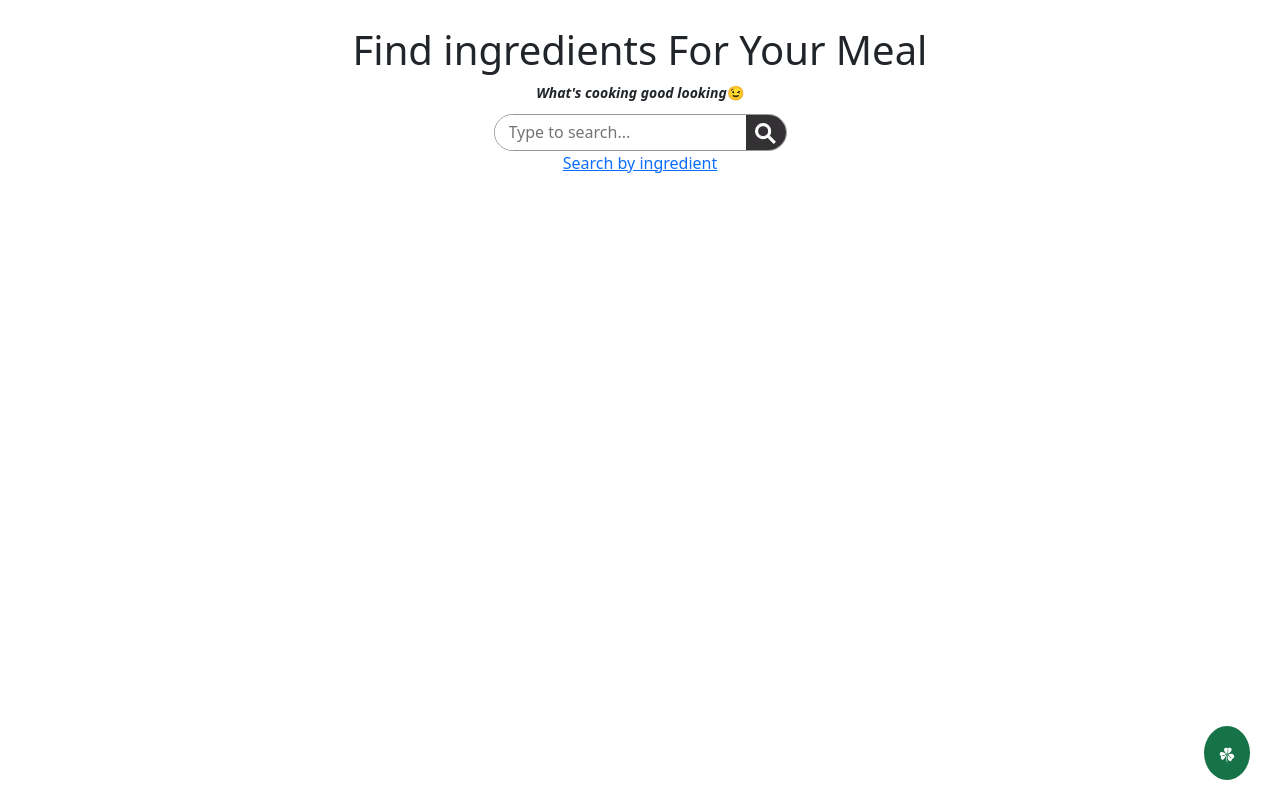
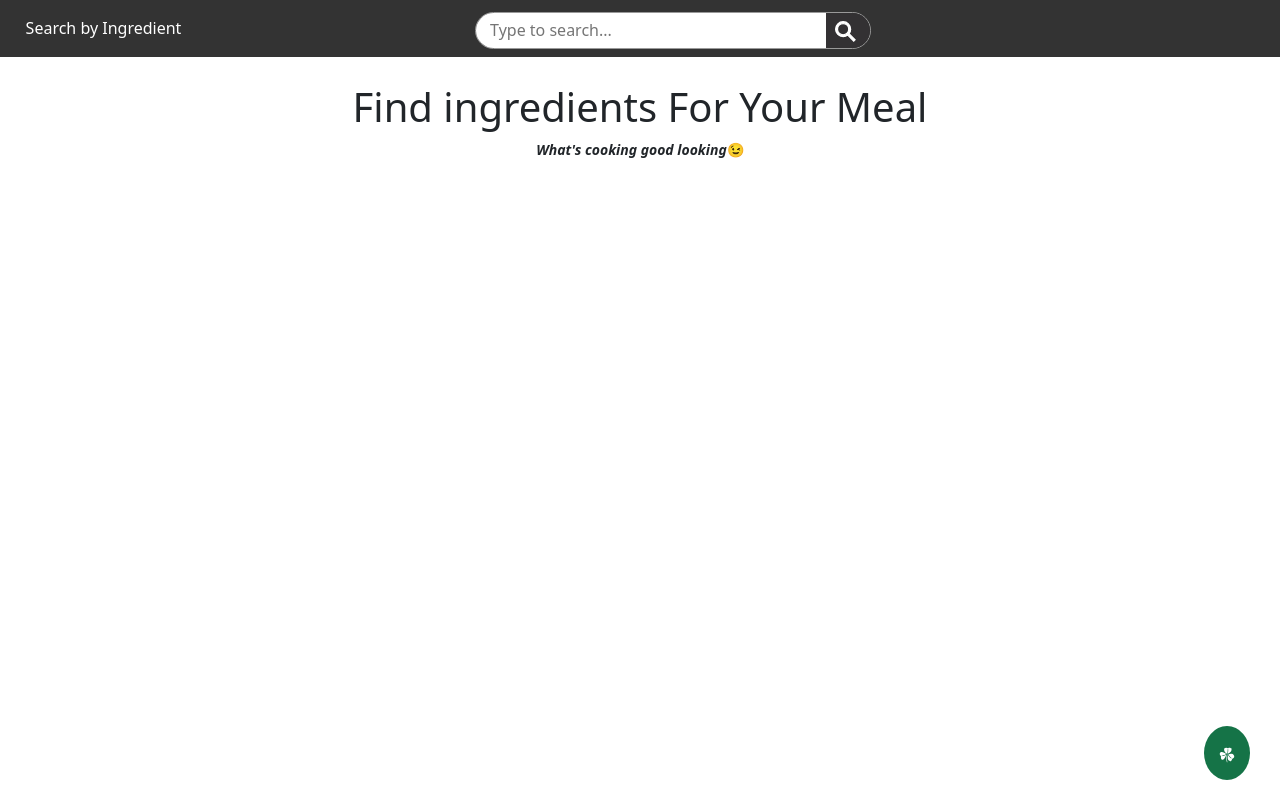
Before and after one commit to Ahmed5827/NomNomNation, a React (Vite) app: page /SearchByName in a window 1280 px wide. Built offline with nearby package versions, Linux system fonts and the light colour scheme.

Commit message:
- duplicated styling in SearchByIngredient to SearchByName

```diff
--- a/src/component/SearchByName/SearchByName.jsx
+++ b/src/component/SearchByName/SearchByName.jsx
@@ -72,6 +72,45 @@ function SearchByName() {
 
   return (
     <div>
+      <nav
+        className="navbar navbar-light"
+        style={{ "background-color": "rgb(51,51,51)" }}
+      >
+        <Link to={"/SearchByIngredient"} className="toname">
+          Search by Ingredient
+        </Link>
+
+        <div className="mx-auto">
+          <ul className="navbar-nav">
+            <li className="nav-item">
+              <div className="searchbar">
+                <div
+                  className="input-container"
+                  style={{ position: "relative" }}
+                >
+                  <input
+                    type="text"
+                    name="name-search"
+                    id="name-search-input"
+                    onChange={handleInputChange}
+                    value={searchedMeal}
+                    placeholder="Type to search..."
+                    autoComplete="off"
+                    style={{ width: "350px" }}
+                  />
+                  <div className="search-icon">
+                    <img
+                      src="search-icon.svg"
+                      alt="search"
+                      onClick={handleSearch}
+                    />
+                  </div>
+                </div>
+              </div>
+            </li>
+          </ul>
+        </div>
+      </nav>
       <div className="container top">
         <h1>Find ingredients For Your Meal</h1>
         <small>
@@ -80,27 +119,12 @@ function SearchByName() {
           </b>
         </small>
         <div className="searchbar">
-          <div className="input-container">
-            <input
-              type="text"
-              name="name-search"
-              id="name-search-input"
-              value={searchedMeal}
-              onChange={handleInputChange}
-              placeholder="Type to search..."
-              autoComplete="off"
-            />
-            <div className="search-icon">
-              <img src="search-icon.svg" alt="search" onClick={handleSearch} />
-            </div>
-          </div>
-          <Link to={"/SearchByIngredient"}>Search by ingredient</Link>
         </div>
       </div>
 
       <div>
         {loading ? (
-<div className="search"> <CookingLoader></CookingLoader></div>
+          <div className="search"> <CookingLoader></CookingLoader></div>
         ) : (
           <>
             <div className="search">
@@ -108,8 +132,8 @@ function SearchByName() {
                 {meals === null
                   ? ""
                   : meals.length !== 0
-                  ? `${meals.length} Search Results:`
-                  : "No Meal Matches these criteria"}
+                    ? `${meals.length} Search Results:`
+                    : "No Meal Matches these criteria"}
               </h3>
             </div>
             <div className="cards">
```
